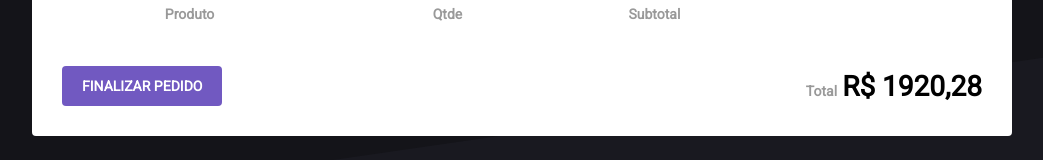
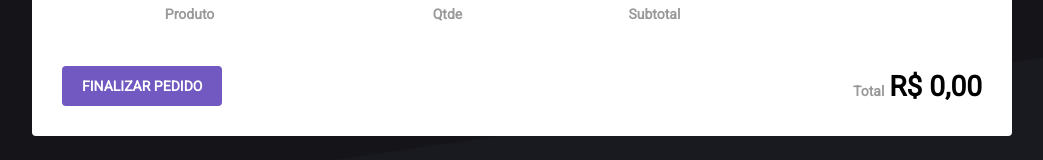
Before and after one commit to humbertocarvalho/courses-rocketshoes, a React (Create React App) app: page /cart in a window 1280 px wide. Shown: the part 177-337 px from the top of the page, without its empty margins (118-1161 px from the left). Built offline with nearby package versions, Linux system fonts and the light colour scheme.

Commit message:
Create quantity method.

```diff
--- a/src/pages/Cart/index.js
+++ b/src/pages/Cart/index.js
@@ -1,18 +1,20 @@
 /* eslint-disable jsx-a11y/control-has-associated-label */
 import React from 'react';
 import { connect } from 'react-redux';
+
 import { bindActionCreators } from 'redux';
 import {
   MdRemoveCircleOutline,
   MdAddCircleOutline,
   MdDelete,
 } from 'react-icons/md';
+import { formatPrice } from '../../util/format';
 
 import * as CartActions from '../../store/modules/cart/actions';
 
 import { Container, ProductTable, Total } from './styles';
 
-function Cart({ cart, removeFromCart, updateAmount }) {
+function Cart({ cart, total, removeFromCart, updateAmount }) {
   function increment(product) {
     updateAmount(product.id, product.amount + 1);
   }
@@ -63,7 +65,7 @@ function Cart({ cart, removeFromCart, updateAmount }) {
                 </div>
               </td>
               <td>
-                <strong>R$ 300,00</strong>
+                <strong>{product.subtotal}</strong>
               </td>
               <td>
                 <button
@@ -83,14 +85,22 @@ function Cart({ cart, removeFromCart, updateAmount }) {
         <button type="button">FInalizar Pedido</button>
         <Total>
           <span>Total</span>
-          <strong>R$ 1920,28</strong>
+          <strong>{total}</strong>
         </Total>
       </footer>
     </Container>
   );
 }
 const mapStateToProps = state => ({
-  cart: state.cart,
+  cart: state.cart.map(product => ({
+    ...product,
+    subtotal: formatPrice(product.price * product.amount),
+  })),
+  total: formatPrice(
+    state.cart.reduce((total, product) => {
+      return total + product.price * product.amount;
+    }, 0)
+  ),
 });
 
 const mapDispatchToProps = dispatch =>
--- a/src/pages/Home/index.js
+++ b/src/pages/Home/index.js
@@ -38,6 +38,7 @@ class Home extends Component {
 
   render() {
     const { products } = this.state;
+    const { amount } = this.props;
     return (
       <ProductList>
         {products.map(product => (
@@ -50,9 +51,8 @@ class Home extends Component {
               onClick={() => this.handleAddProduct(product)}
             >
               <div>
-                <MdAddShoppingCart size={16} color="FF">
-                  3
-                </MdAddShoppingCart>
+                <MdAddShoppingCart size={16} color="FF" />{' '}
+                {amount[product.id] || 0}
               </div>
               <span>Adicionar ao carrinho</span>
             </button>
@@ -63,10 +63,17 @@ class Home extends Component {
   }
 }
 
+const mapStateToProps = state => ({
+  amount: state.cart.reduce((amount, product) => {
+    amount[product.id] = product.amount;
+    return amount;
+  }, {}),
+});
+
 const mapDispatchToProps = dispatch =>
   bindActionCreators(CartActions, dispatch);
 
 export default connect(
-  null,
+  mapStateToProps,
   mapDispatchToProps
 )(Home);
```
